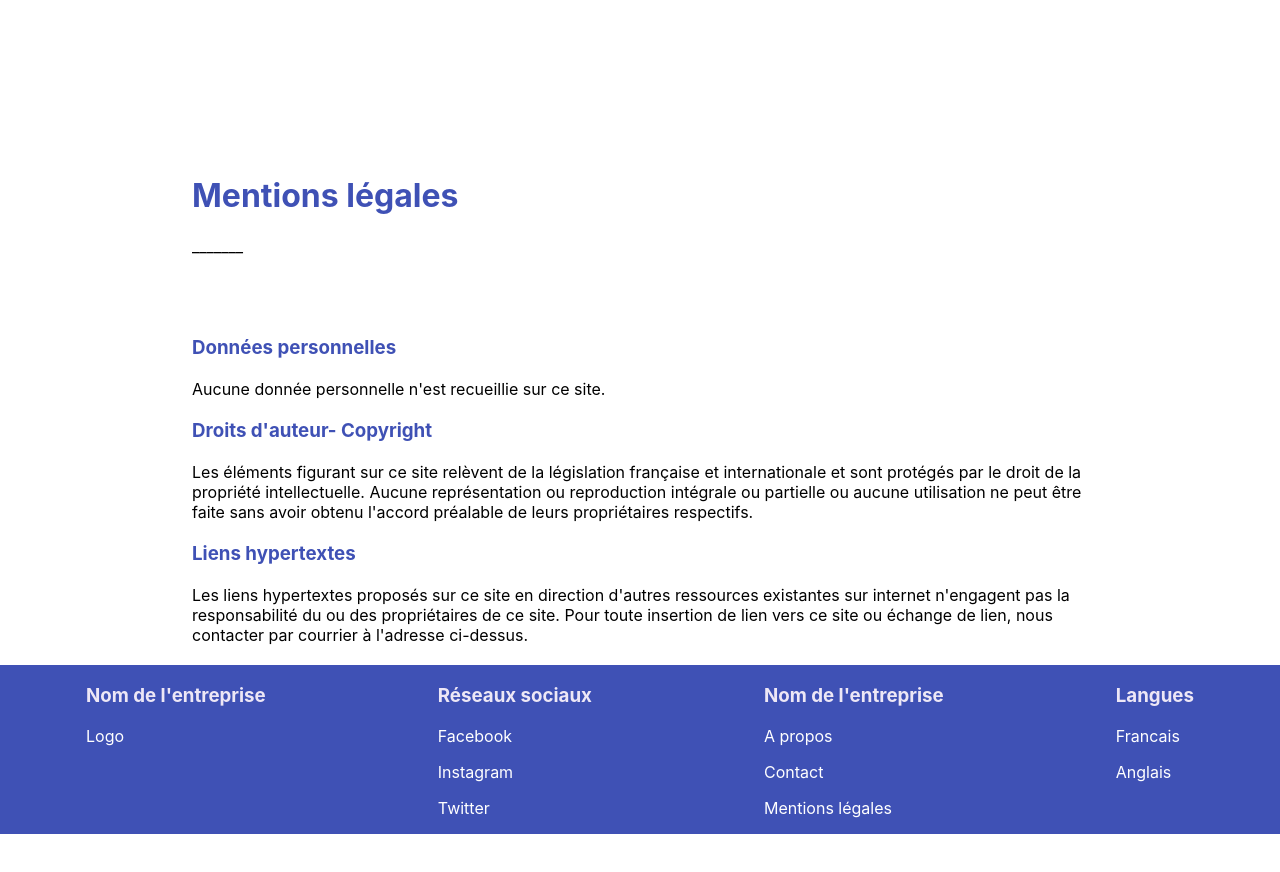
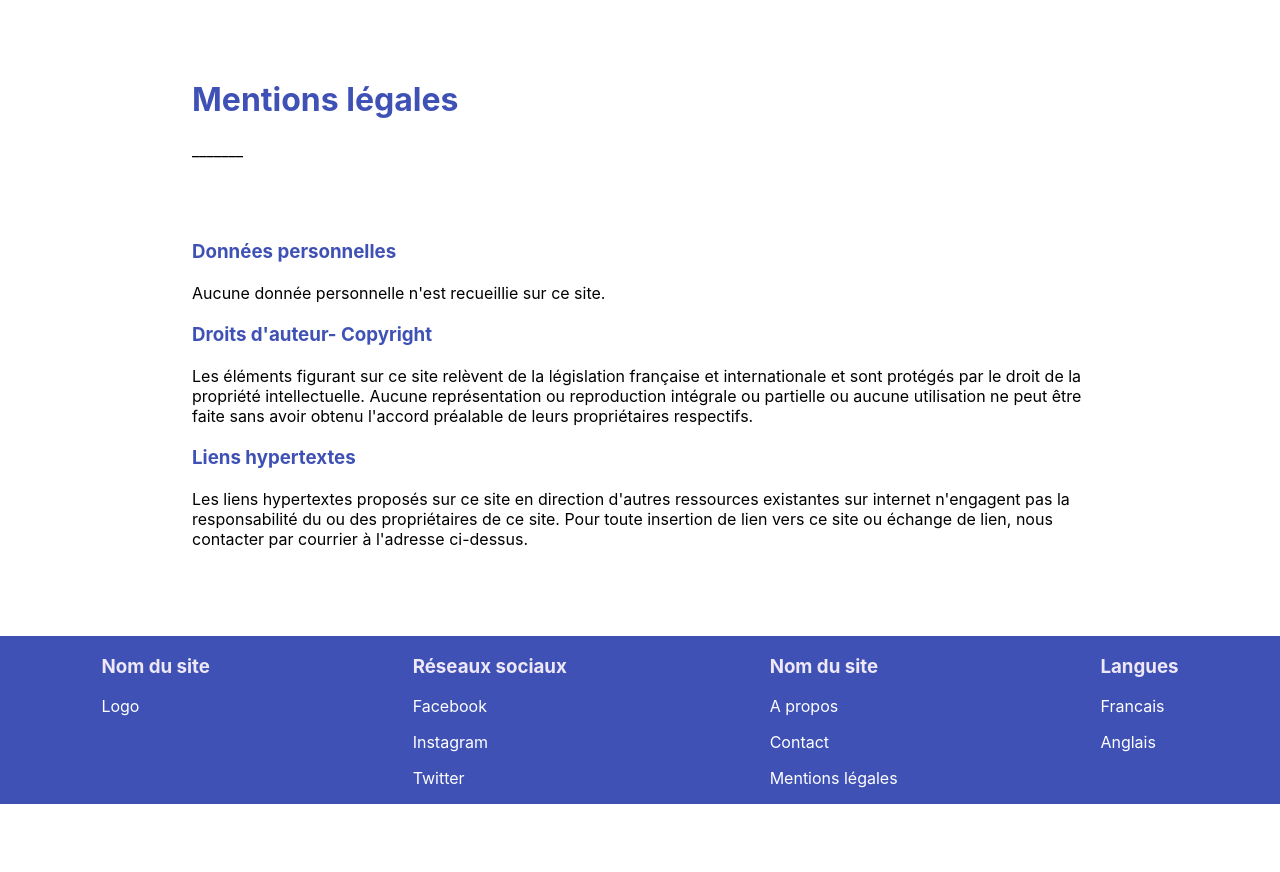
Before and after one commit to nicolasdantas/hackaton2-front, a React (Create React App) app: page /mentionslegales in a window 1280 px wide. Shown: the top 872 px of the page. After the commit the page ends 804 px from the top, so only its background shows below. Built offline with nearby package versions, Linux system fonts and the light colour scheme.

Commit message:
fix du footer en bas de page

```diff
--- a/src/app.scss
+++ b/src/app.scss
@@ -2,12 +2,12 @@
   position: relative;
   min-height: 100vh;
   .main-div {
-      padding: 6rem 0 30rem 0; /* Footer height */
+    padding-bottom: 164px; /* Footer height */
   }
   footer {
     position: absolute;
     bottom: 0;
     width: 100%;
-      height: 30rem; /* Footer height */
+    height: 164px; /* Footer height */
   }
 }
--- a/src/components/Footer.js
+++ b/src/components/Footer.js
@@ -6,7 +6,7 @@ const Footer = () => {
         <footer>
             <div className="container-footer">
                 <div>
-                    <h3>Nom de l'entreprise</h3>
+                    <h3>Nom du site</h3>
                     <p className="logo">Logo</p>
                 </div>
                 <div className="social">
@@ -22,7 +22,7 @@ const Footer = () => {
                     </a>
                 </div>
                 <div className="a-propos">
-                    <h3>Nom de l'entreprise</h3>
+                    <h3>Nom du site</h3>
                     <a href='/team'>
                         <p>A propos</p>
                     </a>
--- a/src/style/Footer.scss
+++ b/src/style/Footer.scss
@@ -2,7 +2,6 @@
     display: flex;
     flex-direction: row;
     justify-content: space-around;
-    background-color: #F3F3F3;
     background-color: #3f51b5;
     h3{
         color:#ede7f6;
```
Also changed, not shown: src/components/Mentionslegales.js (line endings or trailing spaces), 1 other file (tests, documents, lock files or other folders). Lines whose indentation alone changed are shown as unchanged.
